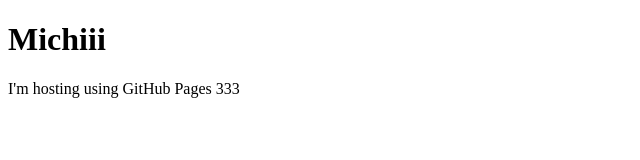
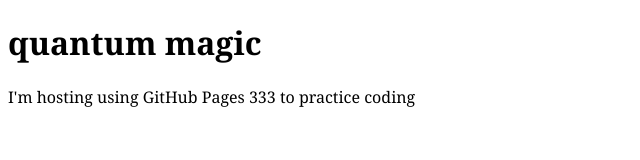
Before and after one commit to frequencyheaven/frequencyheaven.github.io, a plain HTML site: page index.html in a window 1280 px wide. Shown: the whole page, without its empty margins (0-640 px from the left). Drawn offline with Linux system fonts and the light colour scheme.

Commit message:
Update index.html

```diff
--- a/index.html
+++ b/index.html
@@ -1,10 +1,21 @@
 <!DOCTYPE html>
-<html>
+<html lang="en">
+
 <head>
 	<title>FQC HVN</title>
+
+<meta charset="UTF-8">
+<meta name="viewport" content="width=device-width, initial-scale=1">
+<!-- <link rel="stylesheet" href="https://www.w3schools"> -->
+
+<style>
+body {
+	font-family: Georgia, serif;
+}
+</style>
 </head>
 <body>
-	<h1>Michiii</h1>
-	<p>I'm hosting using GitHub Pages 333 </p>
+	<h1>quantum magic</h1>
+	<p>I'm hosting using GitHub Pages 333 to practice coding </p>
 </body>
 </html>
```
